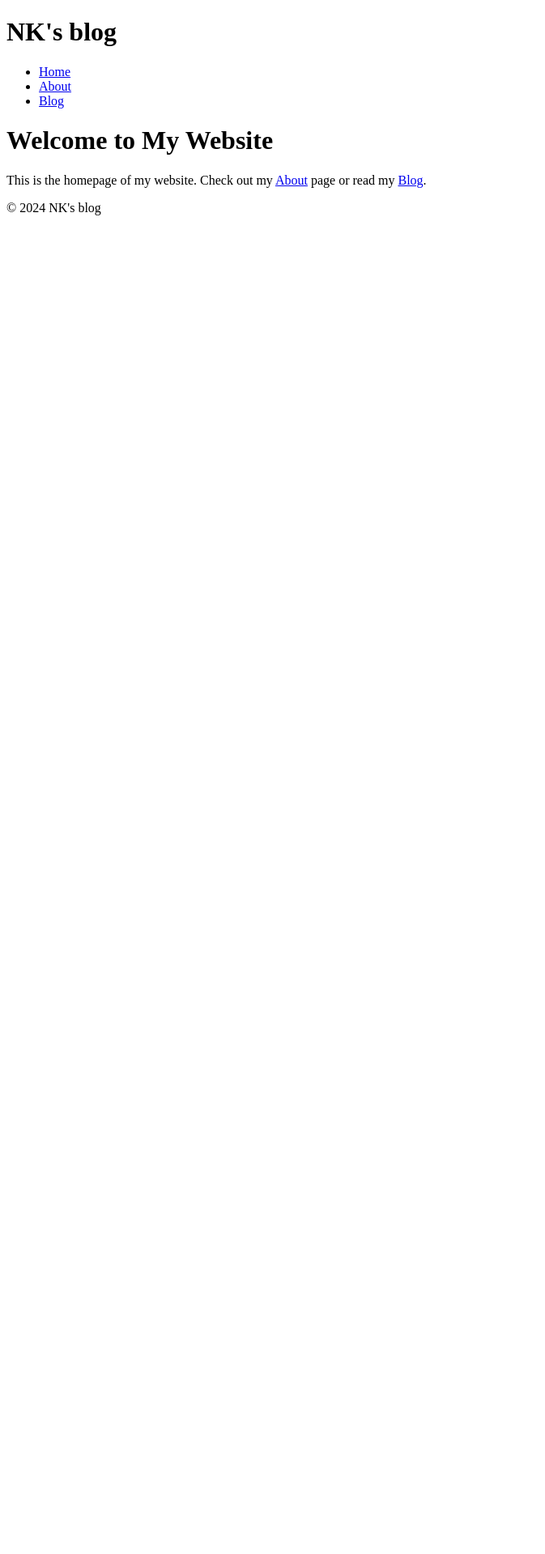
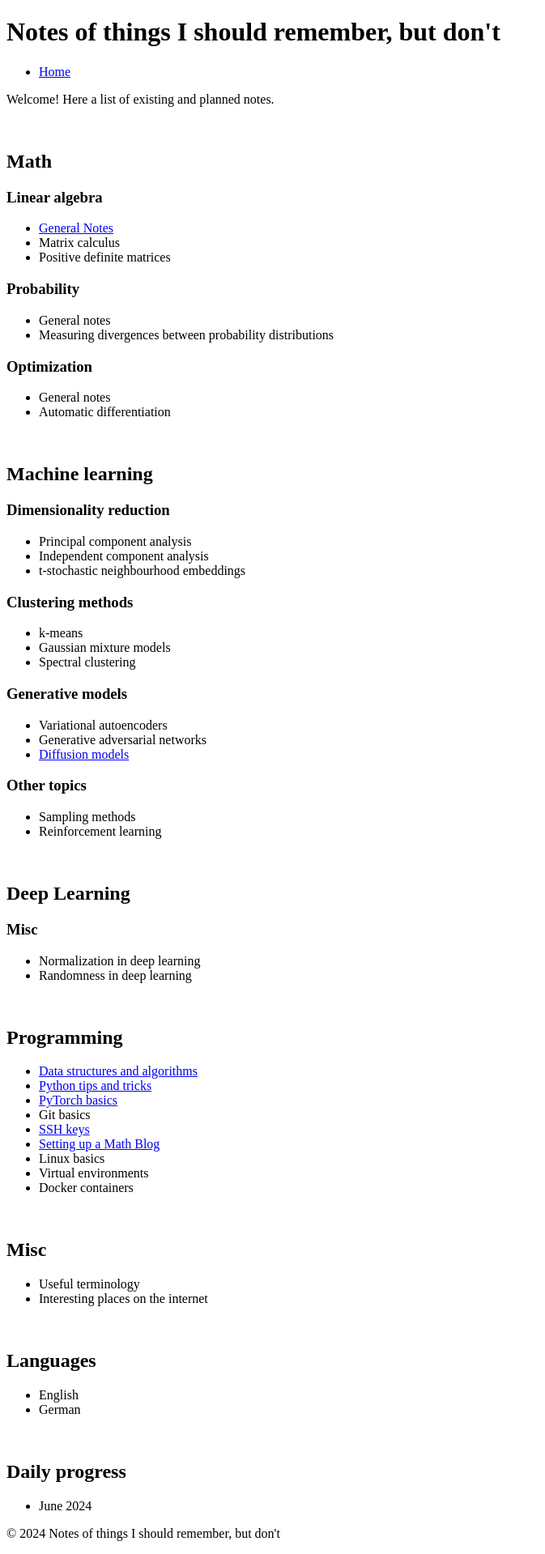
Before and after one commit to neeravkarani/notes, a Jekyll site: the page built from index.md, in a window 1280 px wide. Shown: the whole page at 81% size, without its empty margins (0-673 px from the left). Built offline with Jekyll 4.4.1, drawn with Linux system fonts in a browser that asks for light colours; before the commit the page ends 900 px from its top, so only the background shows below that.

Commit message:
removed fluff

```diff
--- a/_config.yml
+++ b/_config.yml
@@ -1,8 +1,7 @@
 # Site settings
-title: "NK's blog"
+title: "Notes of things I should remember, but don't"
 email: "nkarani31@gmail.org"
 baseurl: "/website"
-description: "Notes of things I cannot remember."
 twitter_username: nirav_karani
 github_username:  neeravkarani
 
--- a/_includes/navigation.html
+++ b/_includes/navigation.html
@@ -1,7 +1,5 @@
 <nav>
   <ul>
     <li><a href="{{ '/' | relative_url }}">Home</a></li>
-    <li><a href="{{ '/about/' | relative_url }}">About</a></li>
-    <li><a href="{{ '/blog/' | relative_url }}">Blog</a></li>
   </ul>
 </nav>
--- a/index.md
+++ b/index.md
@@ -3,8 +3,82 @@ layout: default
 title: Home
 ---
 
-# Welcome to My Website
+Welcome! Here a list of existing and planned notes.
 
-This is the homepage of my website.
-Check out my [About]({{ '/about/' | relative_url }}) page
-or read my [Blog]({{ '/blog/' | relative_url }}).
+<br>
+
+## Math
+
+### Linear algebra
+- [General Notes]({{ site.baseurl }}{% link _posts/math/2024-06-17-linear-algebra.md %})
+- Matrix calculus
+- Positive definite matrices
+
+### Probability
+ - General notes
+ - Measuring divergences between probability distributions
+
+### Optimization
+ - General notes
+ - Automatic differentiation
+
+<br>
+
+## Machine learning
+
+### Dimensionality reduction
+ - Principal component analysis
+ - Independent component analysis
+ - t-stochastic neighbourhood embeddings
+
+### Clustering methods
+ - k-means
+ - Gaussian mixture models
+ - Spectral clustering
+
+### Generative models
+ - Variational autoencoders
+ - Generative adversarial networks
+ - [Diffusion models]({{ site.baseurl }}{% link _posts/ml/2024-06-18-diffusion-models.md %})
+
+### Other topics
+ - Sampling methods
+ - Reinforcement learning
+
+<br>
+
+## Deep Learning
+
+### Misc
+ - Normalization in deep learning
+ - Randomness in deep learning
+
+<br>
+
+## Programming
+ - [Data structures and algorithms]({{ site.baseurl }}{% link _posts/programming/2024-06-17-dsa.md %})
+ - [Python tips and tricks]({{ site.baseurl }}{% link _posts/programming/2024-06-18-python-tips-tricks.md %})
+ - [PyTorch basics]({{ site.baseurl }}{% link _posts/programming/2024-06-18-pytorch.md %})
+ - Git basics
+ - [SSH keys]({{ site.baseurl }}{% link _posts/programming/2024-06-17-ssh-keys.md %})
+ - [Setting up a Math Blog]({{ site.baseurl }}{% link _posts/programming/2024-06-17-blog-setup.md %})
+ - Linux basics
+ - Virtual environments
+ - Docker containers
+
+<br>
+
+## Misc
+ - Useful terminology
+ - Interesting places on the internet
+
+<br>
+
+## Languages
+ - English
+ - German
+
+<br>
+
+## Daily progress
+ - June 2024
```
Also changed, not shown: about.md (deleted, +0 -23 lines), blog.md (deleted, +0 -83 lines).
